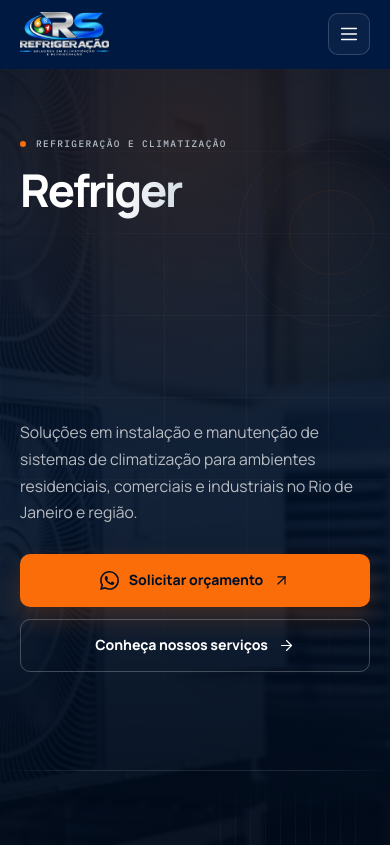
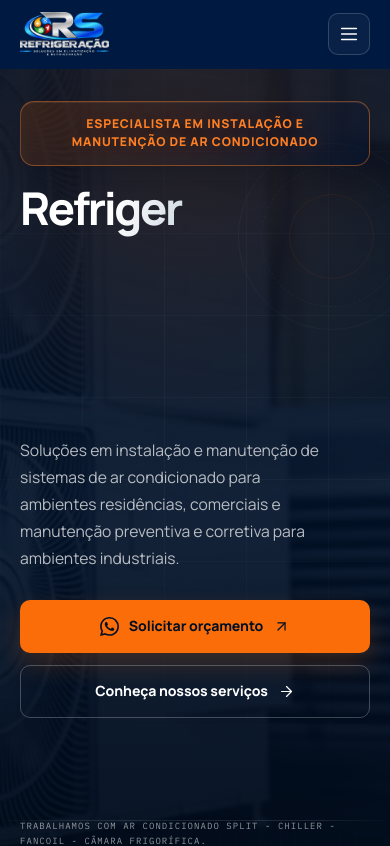
Before and after one commit to canalmeunovohoby3-code/rsrefrigeracao, a React (Vite) app: page / in a window 390 px wide. Shown: the top 846 px of the page. Built offline with nearby package versions, Linux system fonts and the light colour scheme.

Commit message:
feat: atualiza chamada e destaque do hero

```diff
--- a/src/components/Hero.jsx
+++ b/src/components/Hero.jsx
@@ -40,8 +40,10 @@ export default function Hero() {
       <div className={`container hero-inner${hasPhotoBackground ? ' hero-inner--photo' : ''}`}>
         <div className="hero-copy">
           <p className="hero-eyebrow">
-            <span className="status-dot" aria-hidden="true" />
-            Refrigeração e climatização
+            <span className="hero-eyebrow-text">
+              <span className="status-dot" aria-hidden="true" />
+              ESPECIALISTA EM INSTALAÇÃO E MANUTENÇÃO DE AR CONDICIONADO
+            </span>
           </p>
 
           <h1 id="hero-title" className="hero-title">
@@ -49,8 +51,8 @@ export default function Hero() {
           </h1>
 
           <p className="hero-lede">
-            Soluções em instalação e manutenção de sistemas de climatização para ambientes
-            residenciais, comerciais e industriais no Rio de Janeiro e região.
+            Soluções em instalação e manutenção de sistemas de ar condicionado para ambientes
+            residências, comerciais e manutenção preventiva e corretiva para ambientes industriais.
           </p>
 
           <div className="hero-actions">
@@ -78,6 +80,10 @@ export default function Hero() {
               ))}
             </ul>
           </div>
+
+          <p className="hero-systems">
+            Trabalhamos com ar condicionado Split - Chiller - Fancoil - Câmara frigorífica.
+          </p>
         </div>
 
         {hasPhotoBackground ? null : <HeroVisual />}
--- a/src/styles/hero.css
+++ b/src/styles/hero.css
@@ -110,18 +110,28 @@
 }
 
 .hero-eyebrow {
-  display: flex;
-  align-items: center;
-  gap: 10px;
+  display: block;
   margin-bottom: 24px;
-  color: var(--steel);
+  color: var(--orange-bright);
   font-family: var(--font-mono);
-  font-size: 0.66rem;
+  font-size: 0.75rem;
   font-weight: 500;
-  letter-spacing: 0.21em;
-  line-height: 1.4;
+  letter-spacing: 0.13em;
+  line-height: 1.55;
   text-transform: uppercase;
+  text-shadow: 0 0 24px rgba(251, 109, 9, 0.28);
   animation: heroRise 0.7s var(--ease) both;
+}
+
+.hero-eyebrow-text {
+  display: inline;
+}
+
+.hero-eyebrow .status-dot {
+  display: inline-block;
+  margin-right: 10px;
+  vertical-align: 0.12em;
+  background: var(--white);
 }
 
 .hero-title {
@@ -350,6 +360,18 @@
   margin: 0 11px;
   border-radius: 50%;
   background: var(--orange);
+}
+
+.hero-systems {
+  max-width: 620px;
+  margin: 10px 0 0;
+  color: rgba(255, 255, 255, 0.56);
+  font-family: var(--font-mono);
+  font-size: 0.56rem;
+  letter-spacing: 0.12em;
+  line-height: 1.7;
+  text-transform: uppercase;
+  animation: heroRise 0.8s 0.36s var(--ease) both;
 }
 
 /* ---------- Visual hero ---------- */
@@ -774,9 +796,30 @@
   }
 
   .hero-eyebrow {
-    margin-bottom: 18px;
-    font-size: 0.59rem;
-    letter-spacing: 0.15em;
+    width: 100%;
+    max-width: 360px;
+    margin: 0 auto 20px;
+    padding: 13px 16px 14px;
+    border: 1px solid rgba(255, 127, 36, 0.42);
+    border-radius: 14px;
+    background:
+      linear-gradient(135deg, rgba(251, 109, 9, 0.17), rgba(0, 25, 65, 0.34)),
+      rgba(0, 8, 20, 0.24);
+    box-shadow:
+      0 14px 34px rgba(0, 8, 20, 0.26),
+      inset 0 1px 0 rgba(255, 255, 255, 0.07);
+    font-family: var(--font-sans);
+    font-size: 0.76rem;
+    font-weight: 800;
+    letter-spacing: 0.07em;
+    line-height: 1.5;
+    text-align: center;
+    text-shadow: 0 0 18px rgba(251, 109, 9, 0.18);
+    text-wrap: balance;
+  }
+
+  .hero-eyebrow .status-dot {
+    display: none;
   }
 
   .hero-title {
```
